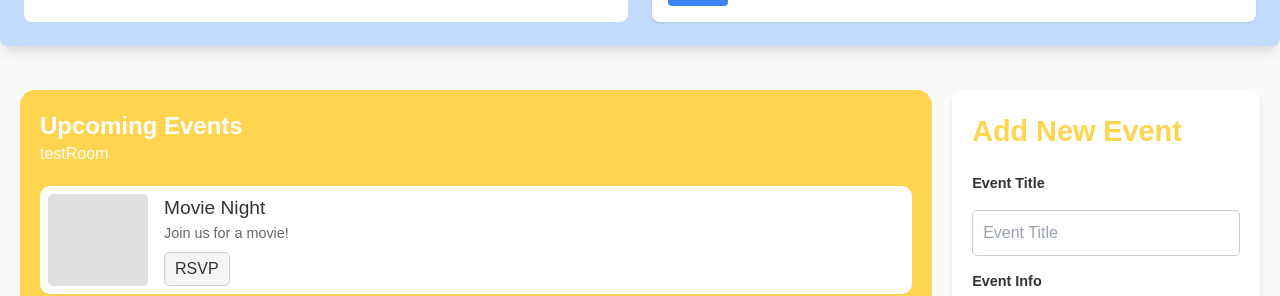
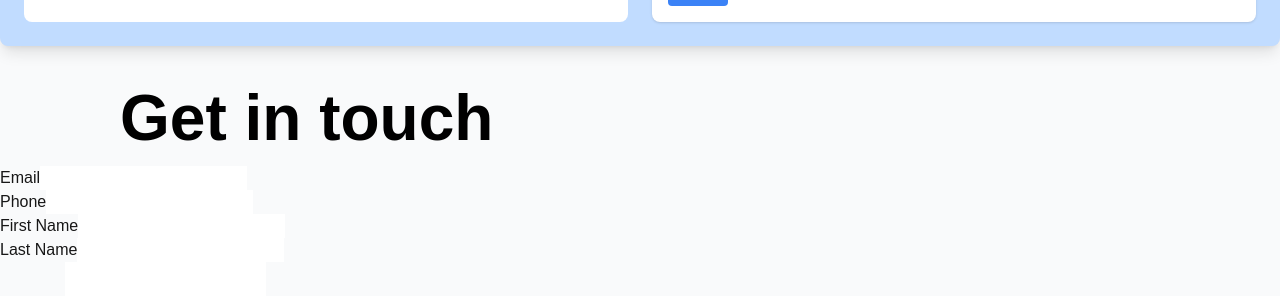
Before and after one commit to a2jensen/CSE-110-TritonMates, a Next.js app: page /dashboard in a window 1280 px wide. Shown: the part 616-912 px from the top of the page. Built offline with nearby package versions, Linux system fonts and the light colour scheme; no server answers; the database is empty; sample sign-in values are in the browser's storage.

Commit message:
conflict form testing

```diff
--- /dev/null
+++ b/app/api/sendEmail.ts
@@ -0,0 +1,47 @@
+'use server';
+import nodemailer from 'nodemailer';
+const SMTP_SERVER_HOST = process.env.SMTP_SERVER_HOST;
+const SMTP_SERVER_USERNAME = process.env.SMTP_SERVER_USERNAME;
+const SMTP_SERVER_PASSWORD = process.env.SMTP_SERVER_PASSWORD;
+const SITE_MAIL_RECIEVER = process.env.SITE_MAIL_RECIEVER;
+const transporter = nodemailer.createTransport({
+  service: 'gmail',
+  host: SMTP_SERVER_HOST,
+  port: 587,
+  secure: true,
+  auth: {
+    user: SMTP_SERVER_USERNAME,
+    pass: SMTP_SERVER_PASSWORD,
+  },
+});
+
+export async function sendMail({
+  email,
+  sendTo,
+  subject,
+  text,
+  html,
+}: {
+  email: string;
+  sendTo?: string;
+  subject: string;
+  text: string;
+  html?: string;
+}) {
+  try {
+    const isVerified = await transporter.verify();
+  } catch (error) {
+    console.error('Something Went Wrong', SMTP_SERVER_USERNAME, SMTP_SERVER_PASSWORD, error);
+    return;
+  }
+  const info = await transporter.sendMail({
+    from: email,
+    to: sendTo || SITE_MAIL_RECIEVER,
+    subject: subject,
+    text: text,
+    html: html ? html : '',
+  });
+  console.log('Message Sent', info.messageId);
+  console.log('Mail sent to', SITE_MAIL_RECIEVER);
+  return info;
+}
--- a/app/dashboard/page.tsx
+++ b/app/dashboard/page.tsx
@@ -2,6 +2,7 @@
 import Link from "next/link";
 import Navbar from "../../components/navbar";
 import TaskBoard from "../../components/tasks/taskBoard/taskBoard";
+import EmailForm from "../../components/conflict/conflictForm";
 import EventsManager from "@/components/events/eventsManager";
 import { useEffect, useState } from "react";
 import { useRouter } from "next/navigation";
@@ -40,6 +41,7 @@ export default function Home() {
 
       <div className="space-y-6">
         <TaskBoard />
+        <EmailForm />
         <EventsManager/>
       </div>
     </div>
--- /dev/null
+++ b/components/conflict/conflictForm.tsx
@@ -0,0 +1,59 @@
+import React from 'react';
+import {sendMail} from "../../app/api/sendEmail";
+
+export default function EmailForm() {
+  return (
+    <form className="container">
+      <h1>Get in touch</h1>
+      <div className="email block">
+        <label htmlFor="frm-email">Email</label>
+        <input
+          id="frm-email"
+          type="email"
+          name="email"
+          autoComplete="email"
+          required
+        />
+      </div>
+      <div className="block phone">
+        <label htmlFor="frm-phone">Phone</label>
+        <input
+          id="frm-phone"
+          type="text"
+          name="phone"
+          autoComplete="tel"
+          required
+        />
+      </div>
+      <div className="name block">
+        <div>
+          <label htmlFor="frm-first">First Name</label>
+          <input
+            id="frm-first"
+            type="text"
+            name="first"
+            autoComplete="given-name"
+            required
+          />
+        </div>
+        <div>
+          <label htmlFor="frm-last">Last Name</label>
+          <input
+            id="frm-last"
+            type="text"
+            name="last"
+            autoComplete="family-name"
+            required
+          />
+        </div>
+      </div>
+      <div className="message block">
+        <label htmlFor="frm-message">Message</label>
+        <textarea id="frm-message"  name="message"></textarea>
+      </div>
+      <div className="button block">
+        <button type="submit">Submit</button>
+      </div>
+    </form>
+  );
+}
--- a/package.json
+++ b/package.json
@@ -13,6 +13,7 @@
     "firebase": "^11.0.2",
     "jest-environment-jsdom": "^29.7.0",
     "next": "^15.0.0",
+    "nodemailer": "^6.9.16",
     "react": "^18.3.1",
     "react-dom": "^18.3.1"
   },
@@ -22,6 +23,7 @@
     "@testing-library/react": "^16.0.1",
     "@types/jest": "^29.5.14",
     "@types/node": "^20",
+    "@types/nodemailer": "^6.4.17",
     "@types/react": "^18",
     "@types/react-dom": "^18",
     "eslint": "^8",
```
Also changed, not shown: 1 other file (tests, documents, lock files or other folders).
